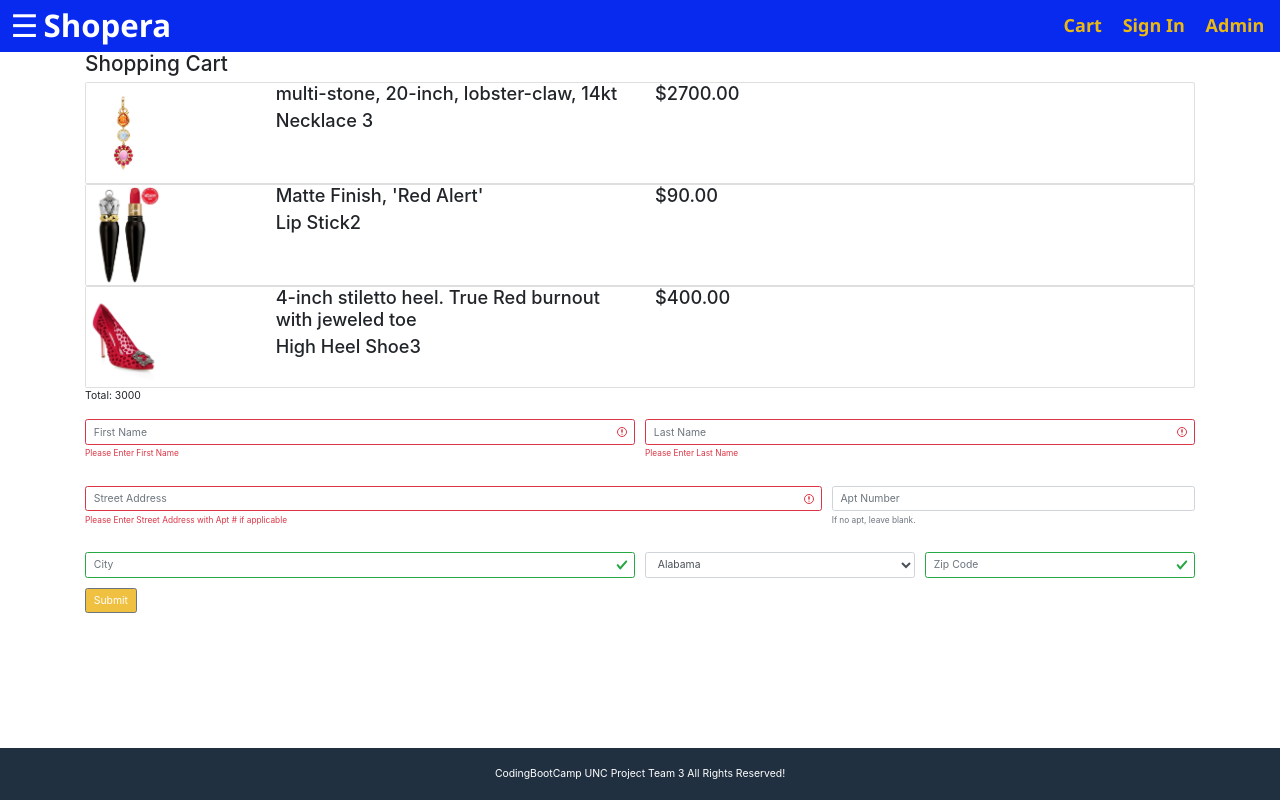
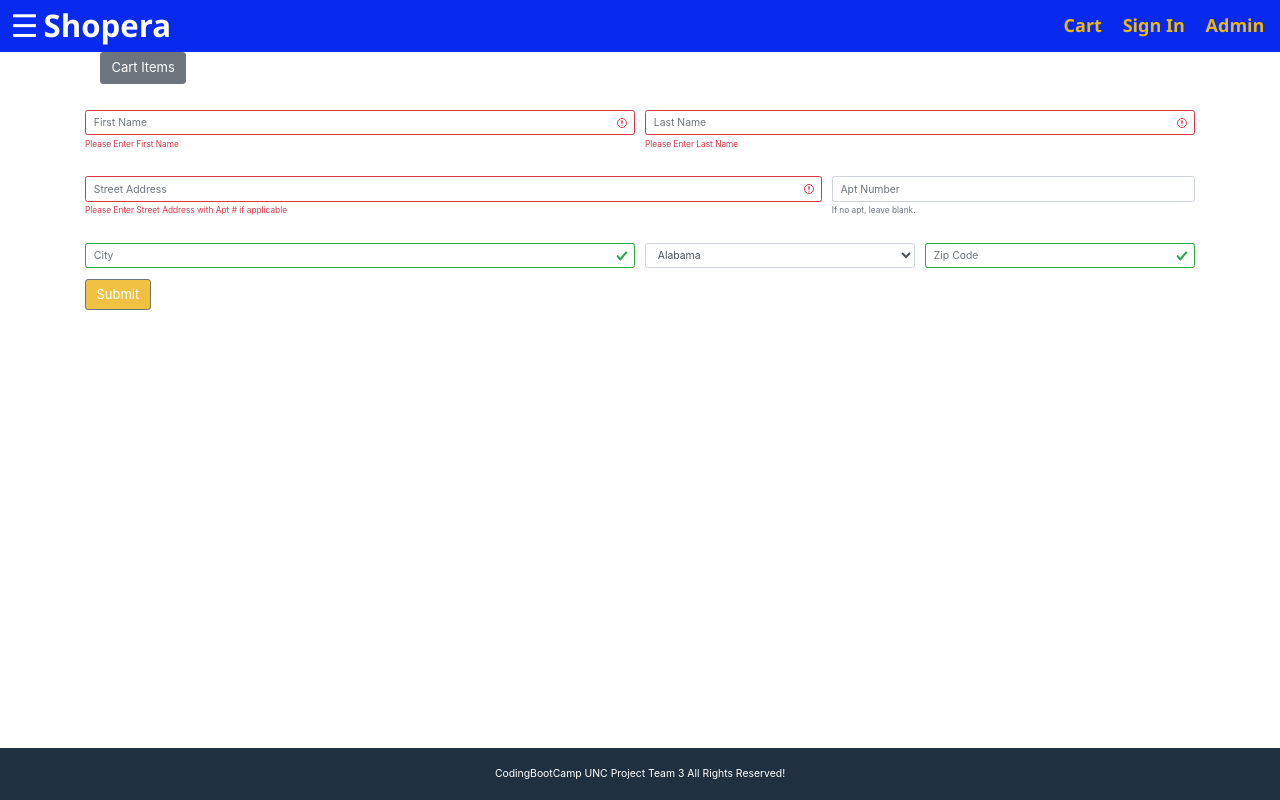
Before and after one commit to mushuyun/shopera2020, a React (Create React App) app in the folder client/: page /shipping in a window 1280 px wide. Built offline with nearby package versions, Linux system fonts and the light colour scheme.

Commit message:
collapsible cart list

```diff
--- a/client/src/components/carts/Shipping.js
+++ b/client/src/components/carts/Shipping.js
@@ -1,5 +1,5 @@
 import React, { useState } from "react";
-import Cart from "./Cart";
+import CartCollapse from "./cartCollapse";
 import { Form, Row, Col, FormGroup, Label,
   Input,
   FormFeedback,
@@ -23,7 +23,7 @@ import { Form, Row, Col, FormGroup, Label,
 const ShippingForm = (props) => {
   return (
     <div className="container">
-      <Cart />
+      <CartCollapse />
     <Form>
       <Row form>
         <Col md={6}>
@@ -142,7 +142,7 @@ const ShippingForm = (props) => {
           </FormGroup>
         </Col>
       </Row>
-      <Button id="atcSubmit">Submit</Button>
+      <Button size="lg" id="atcSubmit">Submit</Button>
     </Form>
     </div>
   );
```
